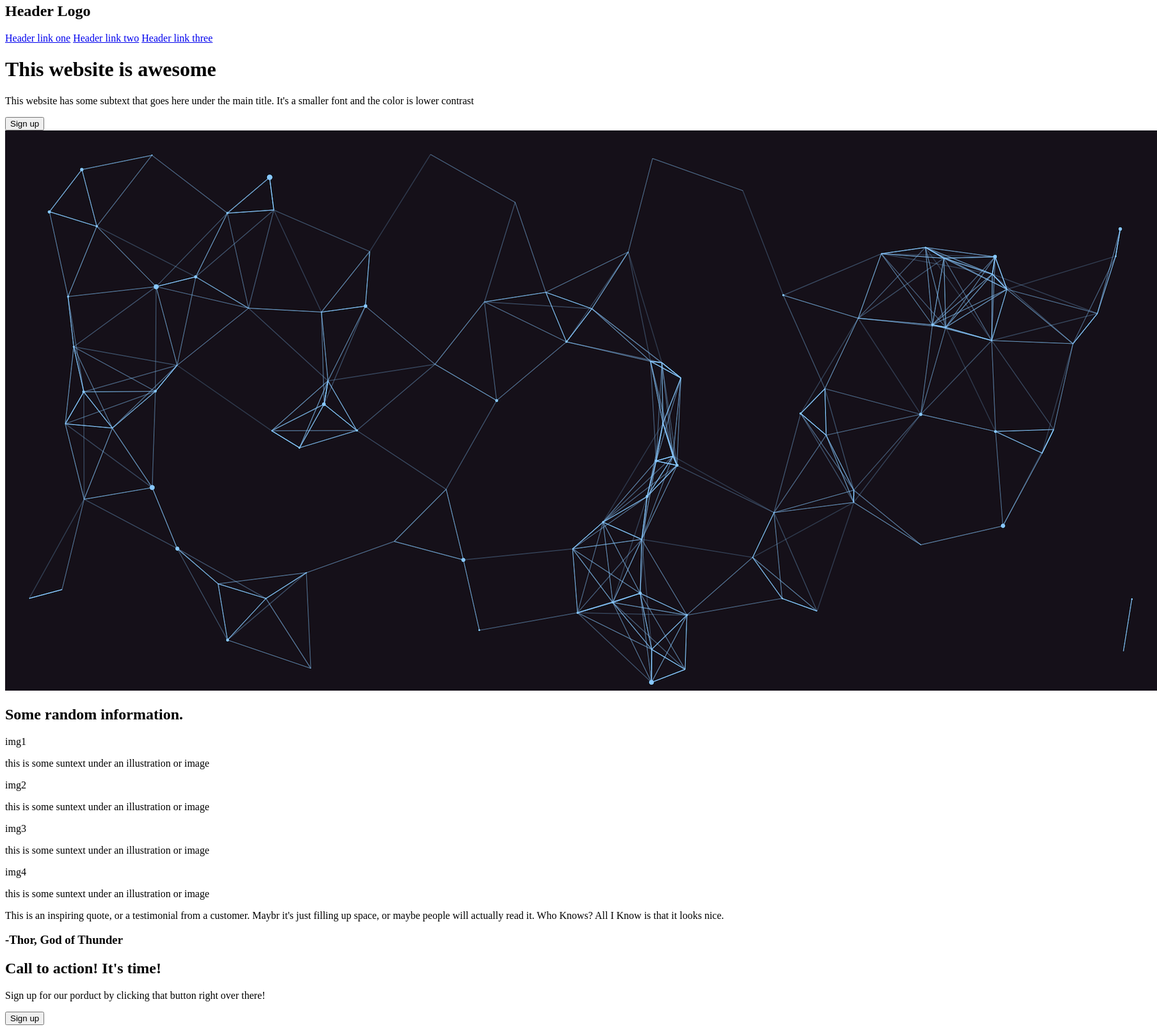
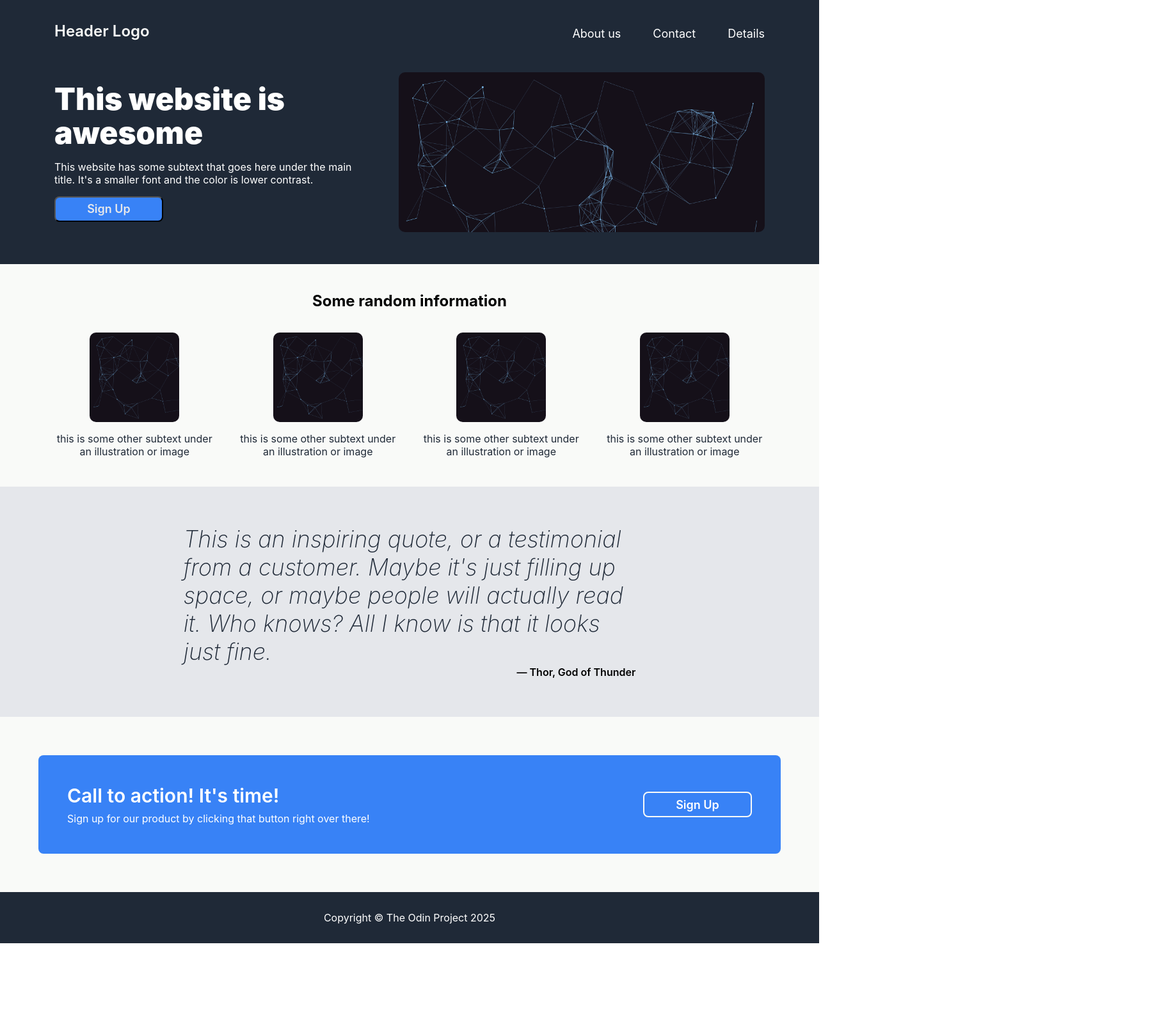
Before and after one commit to Sachin2132/The_Project, a plain HTML site: page index.html in a window 1280 px wide. Shown: the part 16-1622 px from the top of the page at 64% size, 1808 px wide, since content can reach past the window. After the commit the page ends 1491 px from the top, so only its background shows below. Drawn offline with Linux system fonts and the light colour scheme.

Commit message:
Updated files

```diff
--- a/index.html
+++ b/index.html
@@ -7,46 +7,88 @@
     <link rel="stylesheet" href="style.css">
 </head>
 <body>
-    <header>
-        <nav>
-            <h2>Header Logo</h2>
-            <a href="#">Header link one</a>
-            <a href="#">Header link two</a>
-            <a href="#">Header link three</a>
-        </nav>
-    </header>
-
-    <main>
-        <div class="a">
-            <h1>This website is awesome</h1>
-            <p>This website has some subtext that goes here under the main title. It's a smaller font and the color is lower contrast</p>
-            <button>Sign up</button>
-            <img src="images\image.png" alt="this is a placeholder for an image">
+    <div class="section--1">
+        <div class="section wrapper">
+          <div class="header">
+            <div class="header__logo">Header Logo</div>
+            <ul class="header__menu">
+              <li class="header__menu-item"><a href="#">About us</a></li>
+              <li class="header__menu-item"><a href="#">Contact</a></li>
+              <li class="header__menu-item"><a href="#">Details</a></li>
+            </ul>
+          </div>
+          <div class="hero">
+            <div class="hero__left">
+              <h2 class="hero__left-heading">This website is awesome</h2>
+              <p>
+                This website has some subtext that goes here under the main title.
+                It's a smaller font and the color is lower contrast.
+              </p>
+              <button class="button button--cta">Sign Up</button>
+              </div>
+              <div class="hero__right"></div>
+            </div>
+          </div>
         </div>
-        <div class="b">
-            <h2>Some random information.</h2>
-            <div class="a1">img1</div>
-            <p>this is some suntext under an illustration or image</p>
-            <div class="a2">img2</div>
-            <p>this is some suntext under an illustration or image</p>
-            <div class="a3">img3</div>
-            <p>this is some suntext under an illustration or image</p>
-            <div class="a4">img4</div>
-            <p>this is some suntext under an illustration or image</p>
+      </div>
+      <div class="section--2">
+        <div class="section wrapper">
+          <h2 class="section--2__header">
+            Some random information
+          </h2>
+          <div class="section--2__cards">
+            <div class="section--2__cards card">
+              <div class="img img--1"></div>
+              <p>this is some other subtext
+                under an illustration
+                or image
+              </p>
+            </div>
+            <div class="section--2__cards card">
+              <div class="img img--2"></div>
+              <p>this is some other subtext
+                under an illustration
+                or image
+              </p>
+            </div>
+            <div class="section--2__cards card">
+              <div class="img img--3"></div>
+              <p>this is some other subtext
+                under an illustration
+                or image
+              </p>
+            </div>
+            <div class="section--2__cards card">
+              <div class="img img--4"></div>
+              <p>this is some other subtext
+                under an illustration
+                or image
+              </p>
+            </div>
+          </div>
         </div>
-        <div class="c">
-            <p>This is an inspiring quote, or a testimonial from a customer. Maybr it's just filling up space, or maybe people will actually read it. Who Knows? All I Know is that it looks nice.</p>
-            <h3>-Thor, God of Thunder</h3>
+      </div>
+      <div class="section--3">
+        <div class="section wrapper">
+          <p class="big">This is an inspiring quote, or a testimonial from a customer. Maybe it's just filling up space, or maybe people will actually read it. Who knows? All I know is that it looks just fine.</p>
+          <p class="author">— Thor, God of Thunder</p>
         </div>
-        <div class="d">
-            <h2>Call to action! It's time!</h2>
-            <p>Sign up for our porduct by clicking that button right over there!</p>
-            <button>Sign up</button>
+      </div>
+      <div class="section--4">
+        <div class="section wrapper">
+          <div class="cta">
+            <div class="cta__textBox">
+              <p class="cta__textBox-big">Call to action! It's time!</p>
+              <p class="cta__textBox-small">Sign up for our product by clicking that button right over there!</p>
+            </div>
+            <button class="button button--cta button--cta--transparent">Sign Up</button>
+          </div>
         </div>
-    </main>
-
-    <footer>
-        <p>Copyright &copy; The Project 2025</p>
-    </footer>
-</body>
+      </div>
+      <footer>
+        <div class="footer">
+          <p>Copyright &copy; The Odin Project 2025</p>
+        </div>
+      </footer>
+    </body>
 </html>
--- a/style.css
+++ b/style.css
@@ -0,0 +1,229 @@
+  body {
+    font-family: "Inter", -apple-system, BlinkMacSystemFont, "Segoe UI", Roboto, Oxygen, Ubuntu, Cantarell, "Open Sans", "Helvetica Neue", sans-serif;
+    color: #e5e7eb;
+  }
+
+  h1,h2,h3 {
+    font-weight: 600;
+    line-height: 1.1;
+    margin-top: 0;
+  }
+
+  p {
+    margin-top: 0;
+  }
+
+  a,a:visited,a:active {
+    color: inherit;
+    text-decoration: none;
+  }
+
+  html {
+    box-sizing: border-box;
+    font-size: 100%;
+  }
+
+  *,*::before,*::after {
+    box-sizing: inherit;
+    margin: 0;
+    padding: 0;
+  }
+
+  ul {
+    list-style: none;
+  }
+
+  button {
+    font-family: inherit;
+    color: inherit;
+    border: 1;
+  }
+
+  .wrapper {
+    max-width: 1110px;
+    margin: auto;
+  }
+
+  .section {
+    display: flex;
+    flex-direction: column;
+  }
+  .section--1 {
+    background-color: #1f2937;
+    padding: 50px;
+  }
+  .section--1 .wrapper {
+    gap: 50px;
+  }
+  .section--1 .header {
+    width: 100%;
+    display: flex;
+    justify-content: space-between;
+    align-items: flex-end;
+    gap: 45px;
+  }
+  .section--1 .header__logo {
+    font-size: 24px;
+    font-weight: 600;
+    color: #f9faf8;
+  }
+  .section--1 .header__menu {
+    display: flex;
+    gap: 50px;
+    color: white;
+  }
+  .section--1 .header__menu-item {
+    font-size: 18px;
+    font-weight: 400;
+  }
+  .section--1 .hero {
+    min-height: 250px;
+    display: flex;
+    align-items: center;
+    justify-content: space-between;
+    gap: 40px;
+  }
+  .section--1 .hero__left {
+    flex: 1;
+    display: flex;
+    gap: 16px;
+    flex-direction: column;
+  }
+  .section--1 .hero__left-heading {
+    color: white;
+    font-size: 48px;
+    font-weight: 900;
+  }
+  p{
+    color: white;
+    font-weight: 400;
+  }
+  .section--1 .hero__right {
+    align-self: stretch;
+    flex: 1.15;
+    border-radius: 10px;
+    background: url("images/image.png");
+    background-size: cover;
+  }
+  .section--2 {
+    background-color: #f9faf8;
+    padding: 45px;
+  }
+  .section--2 .wrapper {
+    gap: 36px;
+  }
+  .section--2__header {
+    display: flex;
+    justify-content: center;
+    color: black;
+    font-weight: 700;
+  }
+  .section--2__cards {
+    display: flex;
+    gap: 36px;
+  }
+  .section--2__cards .card {
+    flex: 1;
+    display: flex;
+    flex-direction: column;
+    align-items: center;
+    gap: 16px;
+    font-weight: 300;
+  }
+  .card p{
+    color: #1f2937;
+  }
+  .section--2__cards .card .img {
+    border-radius: 10px;
+    width: 140px;
+    height: 140px;
+  }
+  .section--2__cards .card .img--1 {
+    background: url("images/image.png");
+    background-size: cover;
+  }
+  .section--2__cards .card .img--2 {
+    background: url("images/image.png");
+    background-size: cover;
+  }
+  .section--2__cards .card .img--3 {
+    background: url("images/image.png");
+    background-size: cover;
+  }
+  .section--2__cards .card .img--4 {
+    background: url("images/image.png");
+    background-size: cover;
+  }
+  .section--2__cards .card p {
+    text-align: center;
+  }
+  .section--3 {
+    background-color: #e5e7eb;
+    padding: 60px;
+  }
+  .section--3 .wrapper {
+    max-width: 70ch;
+  }
+  .section--3 p.big {
+    font-size: 36px;
+    font-style: italic;
+    color: #1f2937;
+    font-weight: 200;
+  }
+  .section--3 p.author {
+    align-self: flex-end;
+    color: black;
+    font-weight: 600;
+  }
+  .section--4 {
+    background-color: #f9faf8;
+    padding: 60px;
+  }
+  .section--4 .wrapper {
+    max-width: 150ch;
+  }
+  .section--4 .cta {
+    gap: 8px;
+    border-radius: 8px;
+    background-color: #3882f6;
+    display: flex;
+    justify-content: space-between;
+    align-items: center;
+    padding: 45px;
+    color: white;
+  }
+  .section--4 .cta__textBox {
+    display: flex;
+    flex-direction: column;
+    gap: 8px;
+  }
+  .section--4 .cta__textBox-big {
+    font-weight: 600;
+    font-size: 30px;
+  }
+
+  .button {
+    width: 170px;
+    height: 40px;
+    border-radius: 8px;
+  }
+  .button--cta {
+    font-size: 18px;
+    font-weight: 600;
+    background-color: #3882f6;
+  }
+  .button--cta--transparent {
+    background-color: transparent;
+    border: 2px solid #f9faf8;
+    color: white;
+  }
+  .footer{
+    height: 80px;
+    display: flex;
+    background-color: #1f2937;
+    justify-content: center;
+    align-items: center;
+  }
+  .footer p{
+    color: white;
+  }
```
